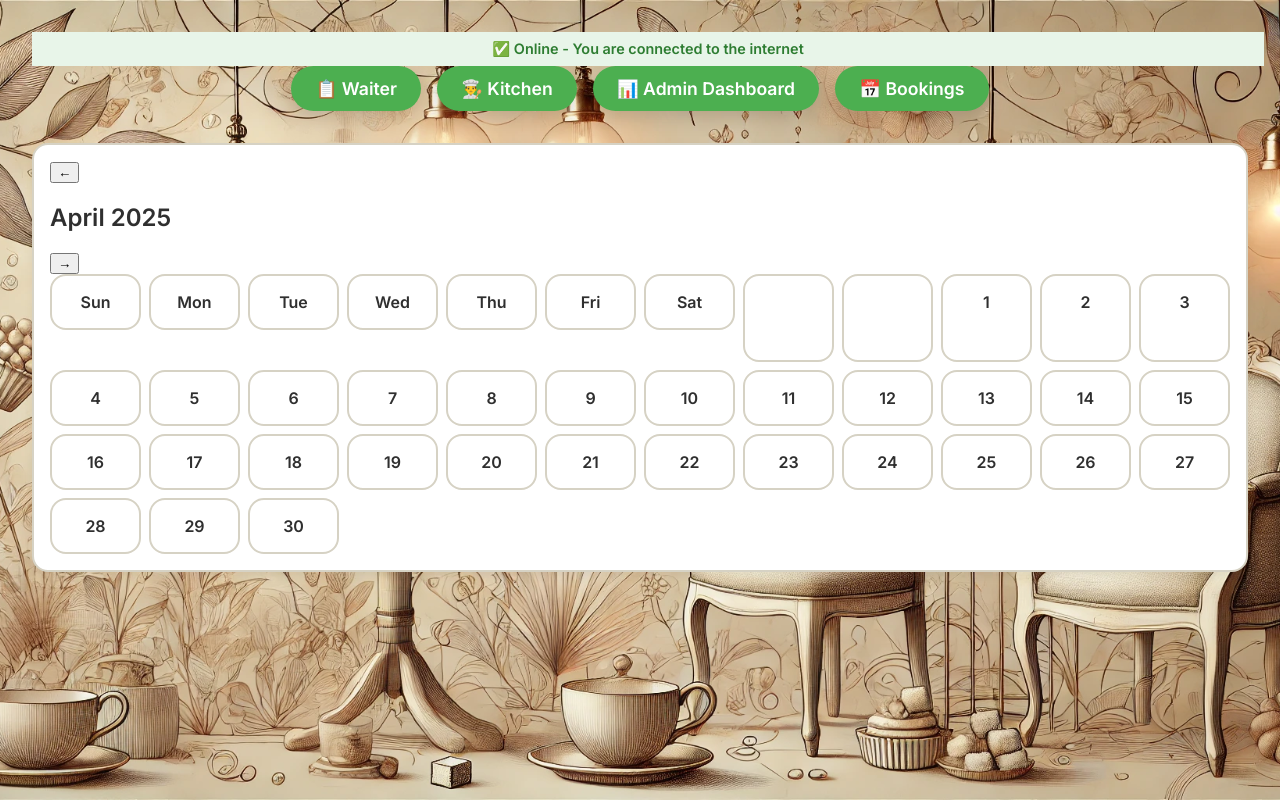
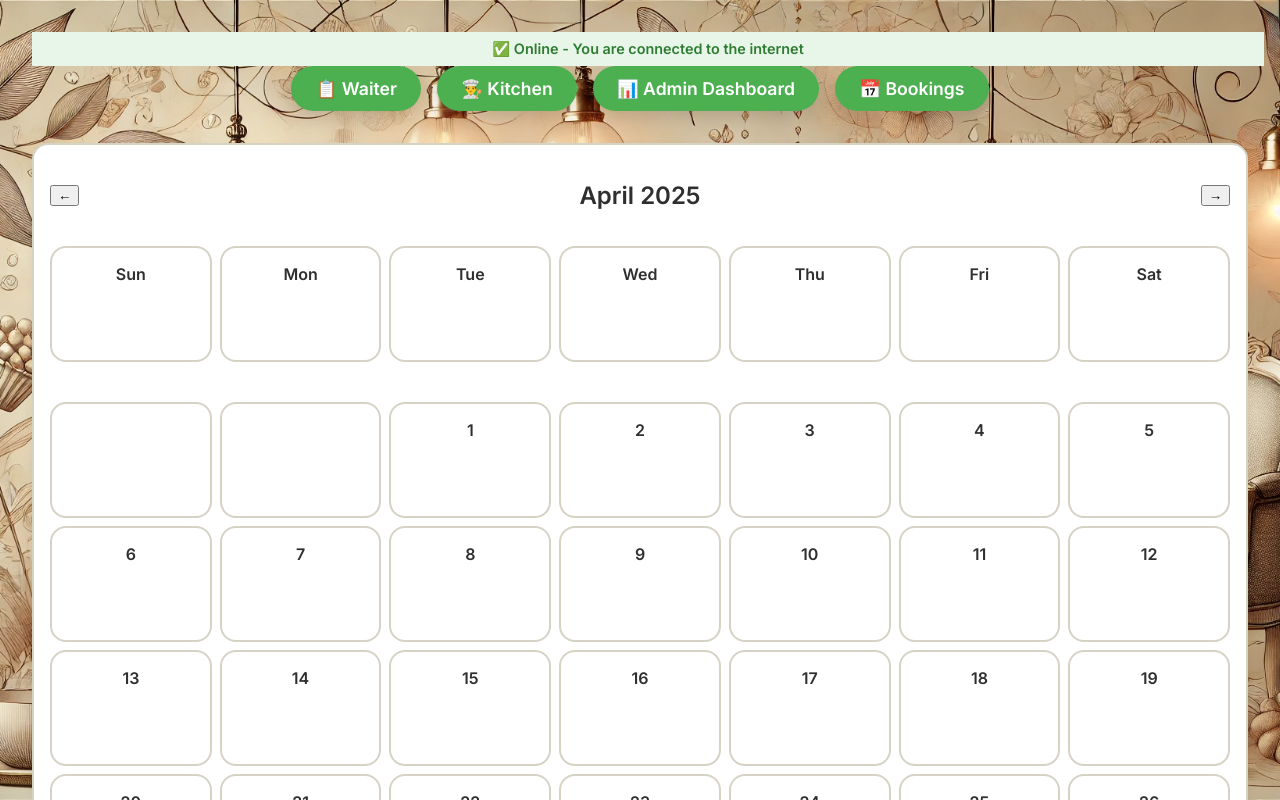
Before and after one commit to peterstearoom/peterstearoom, a React (Vite) app: page /calendar in a window 1280 px wide. Shown: the top 800 px of the page. Built offline with nearby package versions, Linux system fonts and the light colour scheme; no server answers; the database is empty.

Commit message:
Added calendar #4

```diff
--- a/src/components/BookingsCalendar.jsx
+++ b/src/components/BookingsCalendar.jsx
@@ -1,17 +1,16 @@
 
-import React, { useState, useEffect } from 'react'
-import { ref, onValue, set } from 'firebase/database'
-import { database } from '../lib/firebase'
-import '../styles/custom.css'
+import React, { useState, useEffect } from 'react';
+import { ref, onValue, set } from 'firebase/database';
+import { database } from '../lib/firebase';
+import '../styles/custom.css';
 
 function BookingsCalendar() {
-  const today = new Date()
-  const [currentMonth, setCurrentMonth] = useState(today.getMonth())
-  const [currentYear, setCurrentYear] = useState(today.getFullYear())
-  const [bookings, setBookings] = useState({})
-  const [modalOpen, setModalOpen] = useState(false)
-  const [selectedDate, setSelectedDate] = useState('')
-  const [formData, setFormData] = useState({
+  const today = new Date();
+  const [currentMonth, setCurrentMonth] = useState(today.getMonth());
+  const [currentYear, setCurrentYear] = useState(today.getFullYear());
+  const [bookings, setBookings] = useState({});
+  const [selected, setSelected] = useState(null);
+  const [editData, setEditData] = useState({
     name: '',
     contact: '',
     address: '',
@@ -19,130 +18,140 @@ function BookingsCalendar() {
     cost: '',
     paid: 'None',
     deposit: ''
-  })
+  });
 
   useEffect(() => {
-    const bookingsRef = ref(database, 'bookings/')
+    const bookingsRef = ref(database, 'bookings/');
     onValue(bookingsRef, snapshot => {
-      const data = snapshot.val() || {}
-      setBookings(data)
-    })
-  }, [currentMonth, currentYear])
+      const data = snapshot.val() || {};
+      setBookings(data);
+    });
+  }, [currentMonth, currentYear]);
 
-  const daysInMonth = new Date(currentYear, currentMonth + 1, 0).getDate()
-  const firstDay = new Date(currentYear, currentMonth, 1).getDay()
-  const monthLabel = new Date(currentYear, currentMonth).toLocaleString('default', { month: 'long', year: 'numeric' })
+  const daysInMonth = new Date(currentYear, currentMonth + 1, 0).getDate();
+  const firstDay = new Date(currentYear, currentMonth, 1).getDay();
+  const monthLabel = new Date(currentYear, currentMonth).toLocaleString('default', {
+    month: 'long',
+    year: 'numeric',
+  });
 
-  const handleOpenModal = (dateStr) => {
-    setSelectedDate(dateStr)
-    const existing = bookings[dateStr]
-    if (existing) {
-      const key = Object.keys(existing)[0]
-      setFormData({ ...existing[key] })
+  const handleSelect = (dateStr) => {
+    const entries = bookings[dateStr] || {};
+    const keys = Object.keys(entries);
+    if (keys.length > 0) {
+      const key = keys[0];
+      setSelected({ date: dateStr, key });
+      setEditData(entries[key]);
     } else {
-      setFormData({
-        name: '', contact: '', address: '', party: '', cost: '', paid: 'None', deposit: ''
-      })
+      setSelected({ date: dateStr, key: null });
+      setEditData({
+        name: '',
+        contact: '',
+        address: '',
+        party: '',
+        cost: '',
+        paid: 'None',
+        deposit: ''
+      });
     }
-    setModalOpen(true)
-  }
+  };
 
-  const saveBooking = async () => {
-    const payload = {
-      ...formData,
-      party: Number(formData.party),
-      cost: Number(formData.cost),
-      deposit: formData.paid === 'Deposit' ? Number(formData.deposit || 0) : 0,
-      time: new Date().toISOString()
+  const saveEdit = async () => {
+    if (selected) {
+      const refPath = ref(database, `bookings/${selected.date}/${selected.key || Date.now()}`);
+      await set(refPath, { ...editData, time: new Date().toISOString() });
+      setSelected(null);
     }
-    const dateKey = selectedDate
-    await set(ref(database, 'bookings/' + dateKey + '/' + dateKey.replaceAll('-', '')), payload)
-    setModalOpen(false)
-  }
-
-  const cellClass = (dateStr) => {
-    const data = bookings[dateStr]
-    if (!data) return ''
-    const key = Object.keys(data)[0]
-    const paidStatus = data[key]?.paid || ''
-    if (paidStatus === 'In Full') return 'booked green'
-    if (paidStatus === 'Deposit') return 'booked orange'
-    if (paidStatus === 'None') return 'booked red'
-    return 'booked'
-  }
-
-  const handleChange = (e) => {
-    const { name, value } = e.target
-    setFormData(prev => ({ ...prev, [name]: value }))
-  }
+  };
 
   const prevMonth = () => {
     if (currentMonth === 0) {
-      setCurrentMonth(11)
-      setCurrentYear(prev => prev - 1)
+      setCurrentMonth(11);
+      setCurrentYear(prev => prev - 1);
     } else {
-      setCurrentMonth(prev => prev - 1)
+      setCurrentMonth(prev => prev - 1);
     }
-  }
+  };
 
   const nextMonth = () => {
     if (currentMonth === 11) {
-      setCurrentMonth(0)
-      setCurrentYear(prev => prev + 1)
+      setCurrentMonth(0);
+      setCurrentYear(prev => prev + 1);
     } else {
-      setCurrentMonth(prev => prev + 1)
+      setCurrentMonth(prev => prev + 1);
     }
-  }
+  };
+
+  const totalCells = 42;
+  const blanksBefore = Array.from({ length: firstDay });
+  const days = Array.from({ length: daysInMonth });
 
   return (
-    <div className="calendar-wrapper">
+    <div className="calendar-wrapper card">
       <div className="calendar-header">
         <button onClick={prevMonth}>←</button>
         <h2>{monthLabel}</h2>
         <button onClick={nextMonth}>→</button>
       </div>
+
       <div className="calendar-grid">
-        {['Sun','Mon','Tue','Wed','Thu','Fri','Sat'].map(d => <div key={d} className="calendar-cell header">{d}</div>)}
-        {Array.from({ length: firstDay }).map((_, i) => <div key={'empty' + i} className="calendar-cell empty"></div>)}
-        {Array.from({ length: daysInMonth }).map((_, i) => {
-          const dateStr = `${currentYear}-${String(currentMonth + 1).padStart(2, '0')}-${String(i + 1).padStart(2, '0')}`
+        {['Sun', 'Mon', 'Tue', 'Wed', 'Thu', 'Fri', 'Sat'].map(d => (
+          <div key={d} className="calendar-cell header">{d}</div>
+        ))}
+        {blanksBefore.map((_, i) => <div key={'b' + i} className="calendar-cell empty"></div>)}
+        {days.map((_, i) => {
+          const dateStr = `${currentYear}-${String(currentMonth + 1).padStart(2, '0')}-${String(i + 1).padStart(2, '0')}`;
+          const hasBooking = bookings[dateStr];
           return (
-            <div key={i} className={`calendar-cell ${cellClass(dateStr)}`} onClick={() => handleOpenModal(dateStr)}>
+            <div
+              key={i}
+              className={`calendar-cell ${hasBooking ? 'booked' : ''}`}
+              onClick={() => handleSelect(dateStr)}
+            >
               <strong>{i + 1}</strong>
+              {hasBooking && <div className="dot"></div>}
             </div>
-          )
+          );
         })}
       </div>
 
-      {modalOpen && (
-        <div className="modal-backdrop">
-          <div className="modal-content">
-            <h3>Booking for {selectedDate}</h3>
-            <input name="name" value={formData.name} onChange={handleChange} placeholder="Name" required />
-            <input name="contact" value={formData.contact} onChange={handleChange} placeholder="Contact" required />
-            <input name="address" value={formData.address} onChange={handleChange} placeholder="Address" required />
-            <input name="party" value={formData.party} onChange={handleChange} placeholder="Party Size" type="number" />
-            <input name="cost" value={formData.cost} onChange={handleChange} placeholder="Total Cost (£)" type="number" />
+      {selected && (
+        <div className="booking-modal">
+          <h3>Booking for {selected.date}</h3>
+          <label>Name</label>
+          <input value={editData.name} onChange={e => setEditData({ ...editData, name: e.target.value })} />
 
-            <select name="paid" value={formData.paid} onChange={handleChange}>
-              <option value="None">None</option>
-              <option value="Deposit">Deposit</option>
-              <option value="In Full">In Full</option>
-            </select>
+          <label>Contact</label>
+          <input value={editData.contact} onChange={e => setEditData({ ...editData, contact: e.target.value })} />
 
-            {formData.paid === 'Deposit' && (
-              <input name="deposit" value={formData.deposit} onChange={handleChange} placeholder="Deposit (£)" type="number" />
-            )}
+          <label>Address</label>
+          <input value={editData.address} onChange={e => setEditData({ ...editData, address: e.target.value })} />
 
-            <div className="modal-actions">
-              <button className="btn" onClick={saveBooking}>💾 Save</button>
-              <button className="btn-outline" onClick={() => setModalOpen(false)}>❌ Cancel</button>
-            </div>
-          </div>
+          <label>Party Size</label>
+          <input value={editData.party} onChange={e => setEditData({ ...editData, party: e.target.value })} type="number" />
+
+          <label>Total Cost (£)</label>
+          <input value={editData.cost} onChange={e => setEditData({ ...editData, cost: e.target.value })} type="number" />
+
+          <label>Payment Status</label>
+          <select value={editData.paid} onChange={e => setEditData({ ...editData, paid: e.target.value })}>
+            <option value="None">None</option>
+            <option value="Deposit">Deposit</option>
+            <option value="In Full">In Full</option>
+          </select>
+
+          {editData.paid === 'Deposit' && (
+            <>
+              <label>Deposit Amount (£)</label>
+              <input value={editData.deposit} onChange={e => setEditData({ ...editData, deposit: e.target.value })} type="number" />
+            </>
+          )}
+
+          <button className="submit-btn" onClick={saveEdit}>💾 Save</button>
         </div>
       )}
     </div>
-  )
+  );
 }
 
-export default BookingsCalendar
+export default BookingsCalendar;
--- a/src/styles/custom.css
+++ b/src/styles/custom.css
@@ -1073,6 +1073,8 @@ textarea {
     grid-column: span 2;
   }
 }
+/* ========== Bookings Calendar Styles ========== */
+
 .calendar-wrapper {
   margin-top: 2rem;
   padding: 1rem;
@@ -1084,57 +1086,51 @@ textarea {
 
 .calendar-grid {
   display: grid;
-  grid-template-columns: repeat(auto-fill, minmax(90px, 1fr));
+  grid-template-columns: repeat(7, 1fr); /* Fixed 7-day week layout */
   gap: 0.5rem;
+  margin-top: 1rem;
 }
 
 .calendar-cell {
   background: #fff;
   border: 2px solid #d6d2c4;
-  padding: 1rem;
+  padding: 1rem 0.5rem;
   border-radius: 1rem;
   text-align: center;
   font-weight: 600;
   cursor: pointer;
   transition: all 0.2s ease;
-}
-
-.calendar-cell.free {
-  background: #e8f5e9;
-  color: #2e7d32;
+  min-height: 80px;
 }
 
 .calendar-cell.booked {
-  background-color: #ffe9c8; /* light orange */
+  background-color: #ffe9c8; /* default tint for any booking */
 }
-.calendar-cell.has-booking {
-  background: #e0f2f1;
-  border-color: #4caf50;
+.calendar-cell.booked-deposit {
+  background-color: #fff3cd; /* yellow tint for deposit */
+}
+.calendar-cell.booked-full {
+  background-color: #c8f7c5; /* green tint for full payment */
+}
+
+.calendar-header {
+  display: flex;
+  align-items: center;
+  justify-content: space-between;
+  gap: 1rem;
+  margin-bottom: 1rem;
 }
 
 .calendar-popup {
-  margin-top: 2rem;
+  margin-top: 1rem;
   background: #f9f9f9;
   padding: 1rem;
   border-radius: 1rem;
   border: 1px solid #ccc;
+  box-shadow: 0 4px 10px rgba(0, 0, 0, 0.05);
 }
 
-.calendar-entry {
-  background: #fff;
-  border: 1px solid #ddd;
-  border-radius: 0.5rem;
-  padding: 0.75rem;
-  margin-bottom: 0.75rem;
-}
-.calendar-cell.booked-deposit {
-  background-color: #fff3cd; /* yellow tint */
-}
-
-.calendar-cell.booked-full {
-  background-color: #c8f7c5; /* green tint */
-}
-
+/* Edit form inside popup */
 .calendar-edit-box {
   margin-top: 1rem;
   padding: 1rem;
@@ -1143,3 +1139,20 @@ textarea {
   border-radius: 1rem;
   box-shadow: 0 4px 12px rgba(0,0,0,0.1);
 }
+
+/* Form Grid */
+.form-grid {
+  display: grid;
+  grid-template-columns: 1fr;
+  gap: 1rem;
+}
+
+@media (min-width: 640px) {
+  .form-grid {
+    grid-template-columns: repeat(2, 1fr);
+  }
+
+  .form-grid .full-width {
+    grid-column: span 2;
+  }
+}
```
